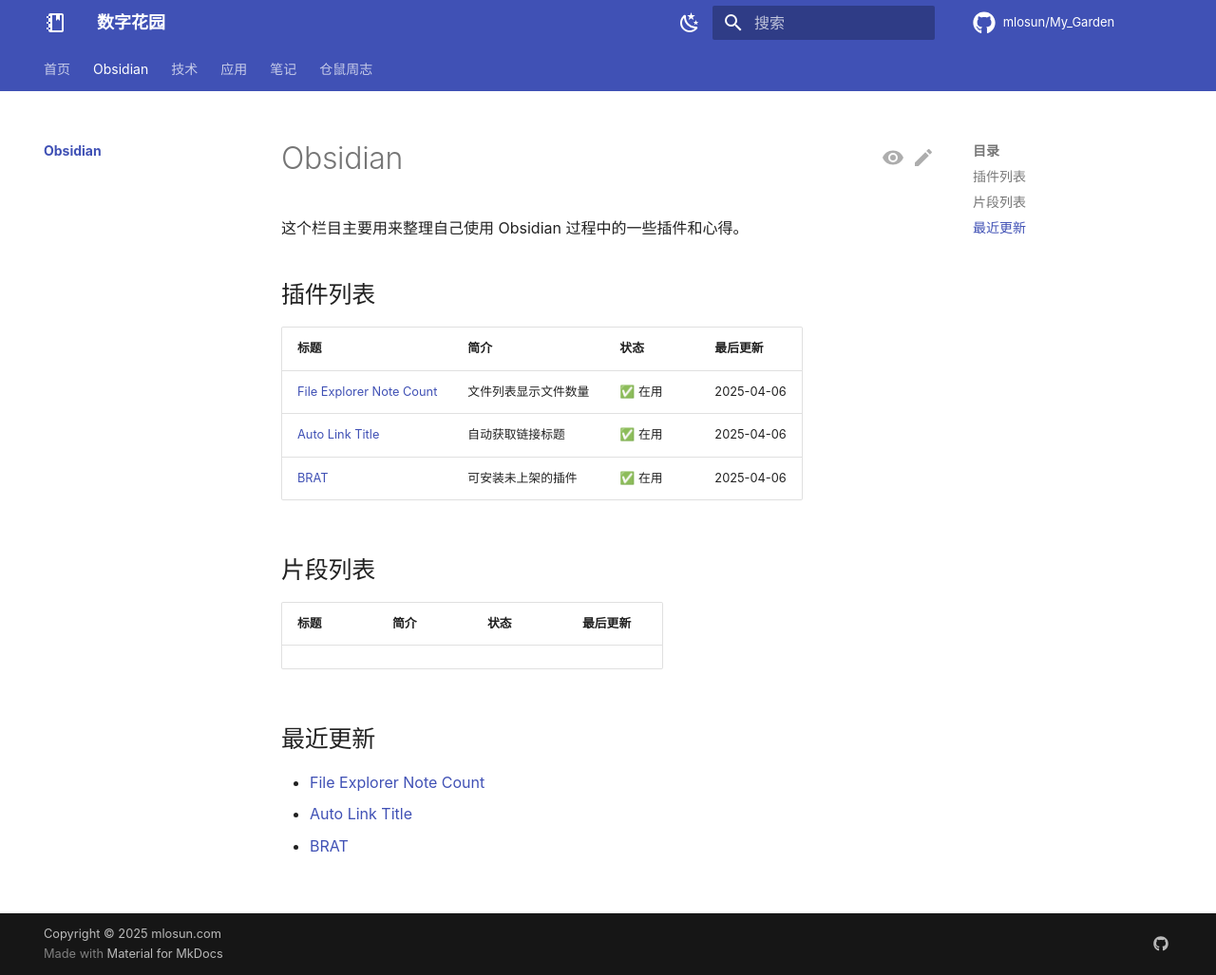
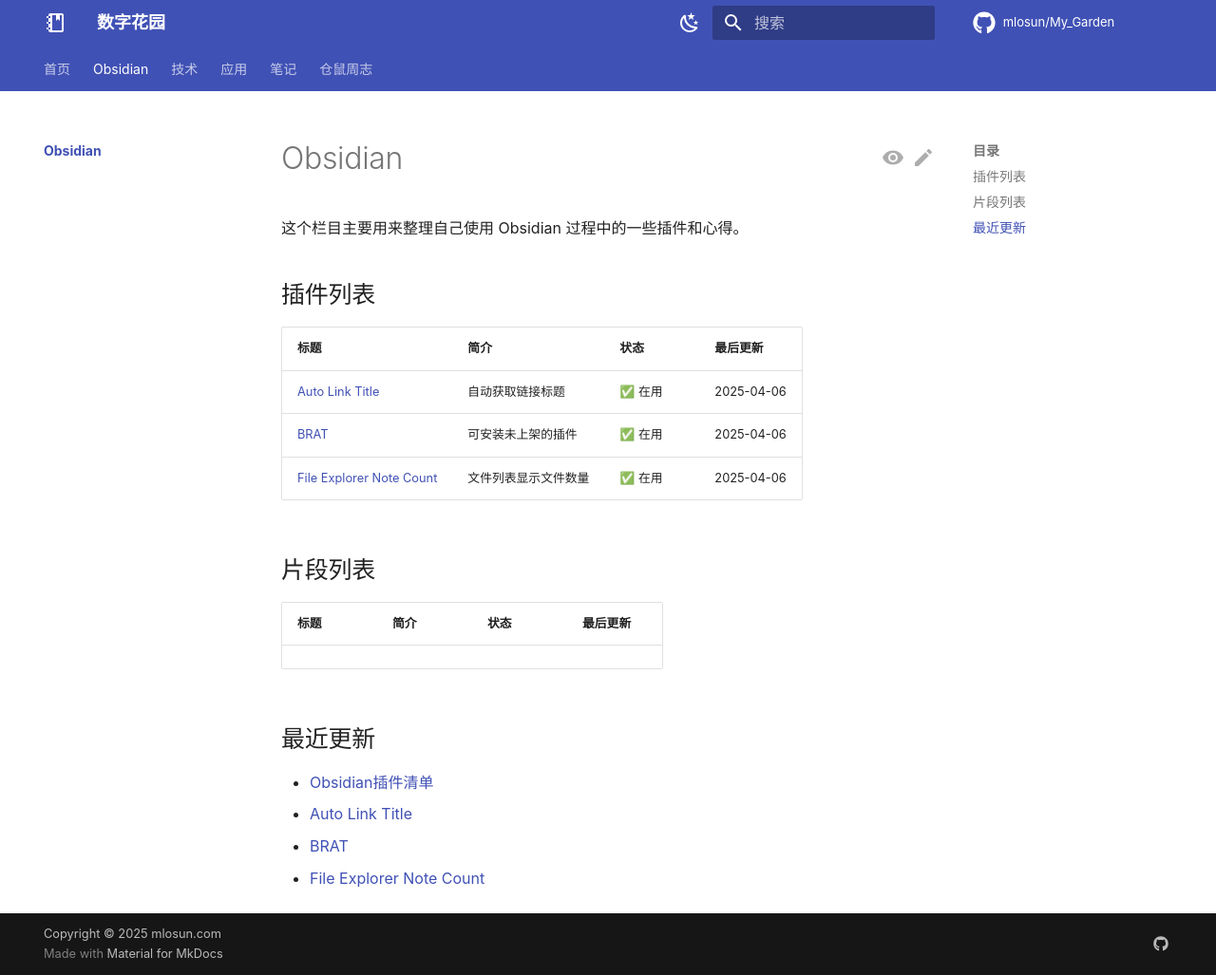
Before and after one commit to mlosun/My_Garden, an MkDocs documentation site: the page built from docs/obsidian/index.md, in a window 1280 px wide and 1027 px high. Shown: the whole window at 95% size. Built offline with MkDocs 1.6.1 and Material for MkDocs 9.7.7, drawn with Linux system fonts in a browser that asks for light colours; comment, search, counter and statistics services are not loaded.

Commit message:
PUSH NOTE : index.md

```diff
--- a/docs/obsidian/index.md
+++ b/docs/obsidian/index.md
@@ -11,9 +11,9 @@
 
 | 标题                                                                               | 简介         | 状态   | 最后更新       |
 | -------------------------------------------------------------------------------- | ---------- | ---- | ---------- |
-| [File Explorer Note Count](./plugins/File%20Explorer%20Note%20Count.md) | 文件列表显示文件数量 | ✅ 在用 | 2025-04-06 |
 | [Auto Link Title](./plugins/Auto%20Link%20Title.md)                   | 自动获取链接标题   | ✅ 在用 | 2025-04-06 |
 | [BRAT](./plugins/BRAT.md)                                         | 可安装未上架的插件  | ✅ 在用 | 2025-04-06 |
+| [File Explorer Note Count](./plugins/File%20Explorer%20Note%20Count.md) | 文件列表显示文件数量 | ✅ 在用 | 2025-04-06 |
 
 
 ## 片段列表
@@ -24,6 +24,7 @@
 
 ## 最近更新
 
-- [File Explorer Note Count](./plugins/File%20Explorer%20Note%20Count.md)
+- [Obsidian插件清单](./Obsidian%E6%8F%92%E4%BB%B6%E6%B8%85%E5%8D%95.md)
 - [Auto Link Title](./plugins/Auto%20Link%20Title.md)
 - [BRAT](./plugins/BRAT.md)
+- [File Explorer Note Count](./plugins/File%20Explorer%20Note%20Count.md)
```
